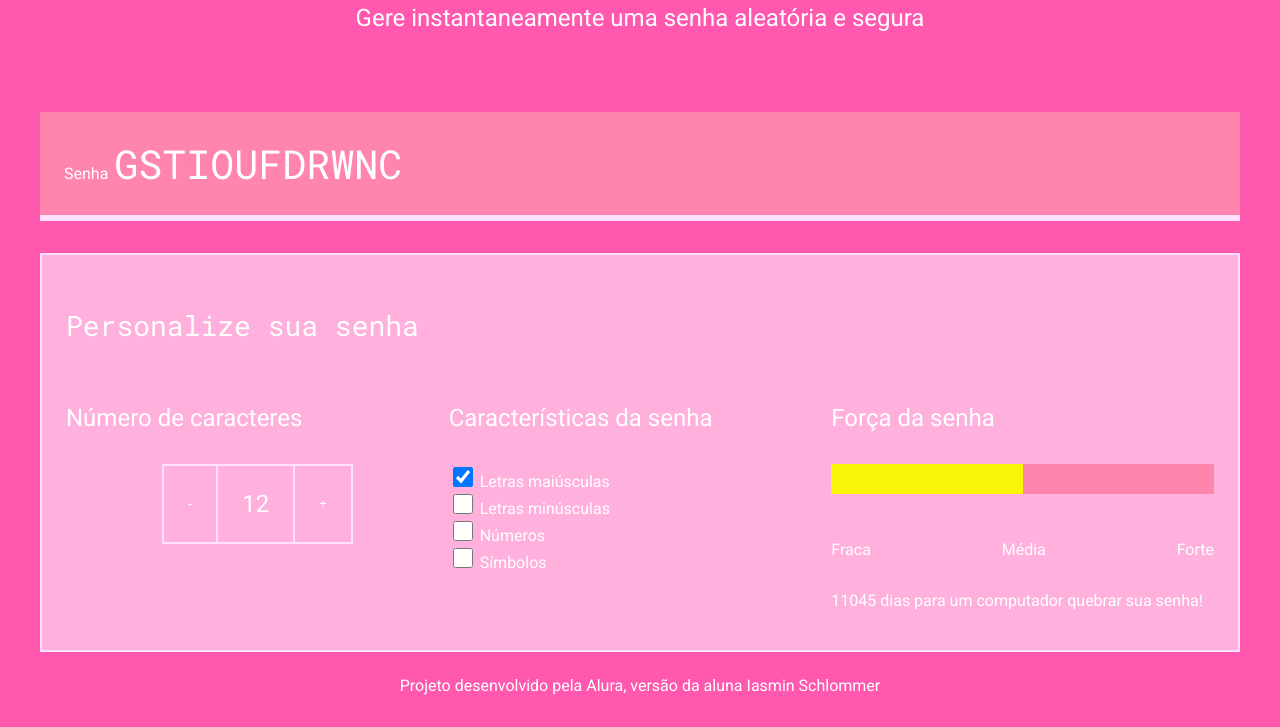
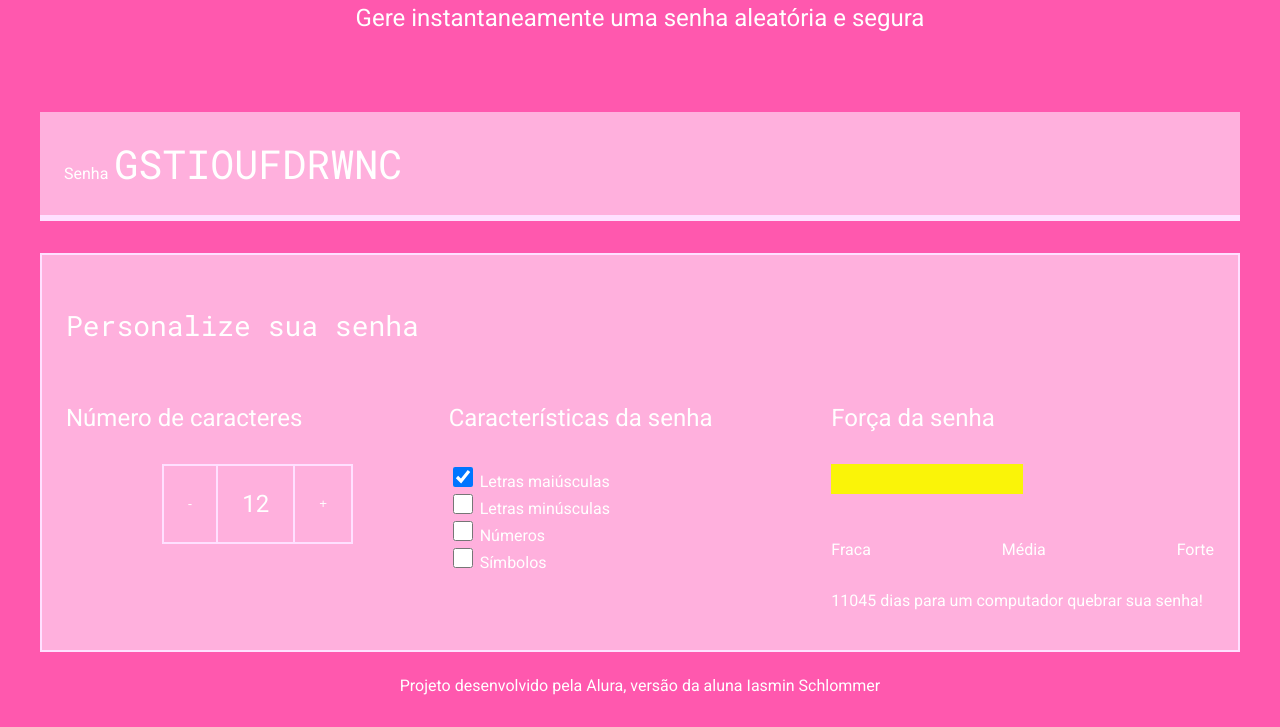
Before and after one commit to iasmin13/gerador-de-senhas-alura, a plain HTML site: page index.html in a window 1280 px wide. Shown: the part 214-941 px from the top of the page. Drawn offline with Linux system fonts and the light colour scheme.

Commit message:
Update style.css

```diff
--- a/assets/style.css
+++ b/assets/style.css
@@ -3,7 +3,7 @@
 :root {
     --branco: white;
     --cor-de-fundo: #FF58AE;
-    --fundo-senha: #FF84AE;
+    --fundo-senha: #FFB0DD;
     --fundo-texto: #FFB0DD;
     --borda: #FFE0FF;
     --roboto: 'Roboto', sans-serif;
```
